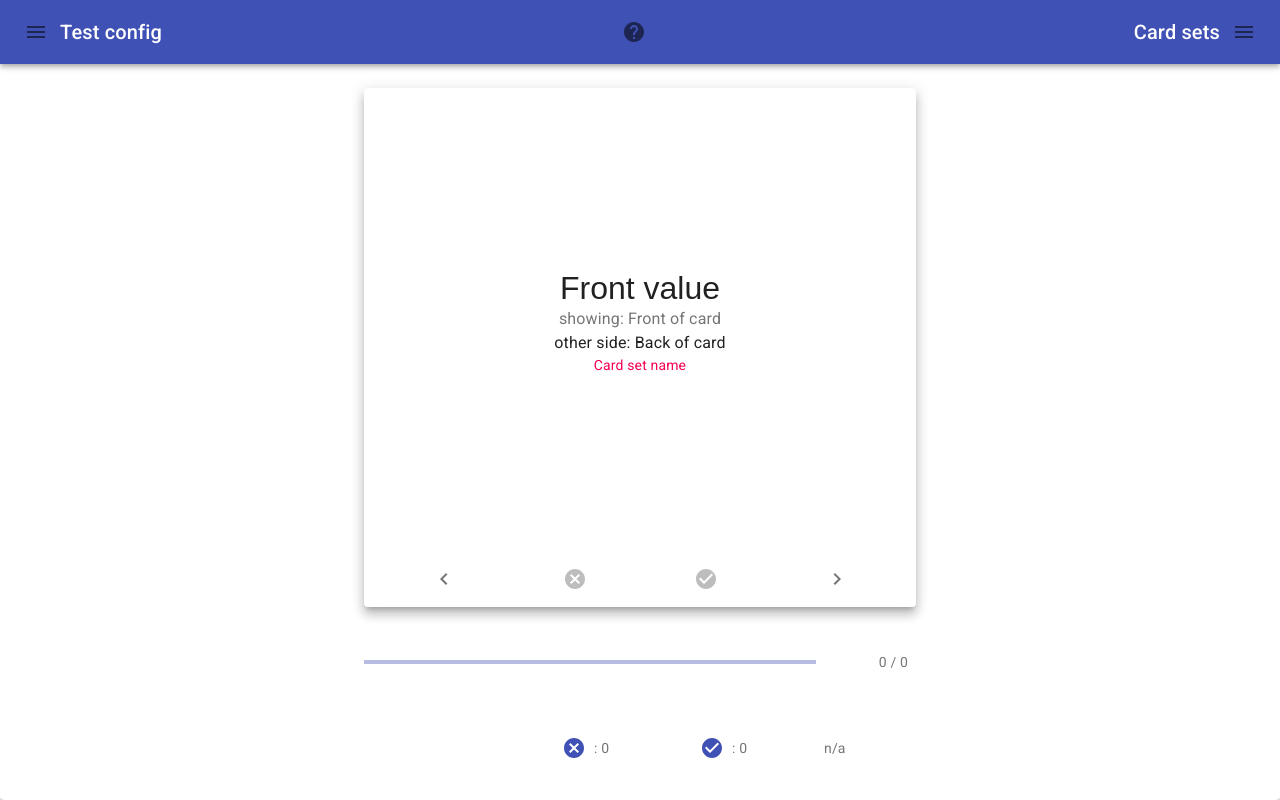
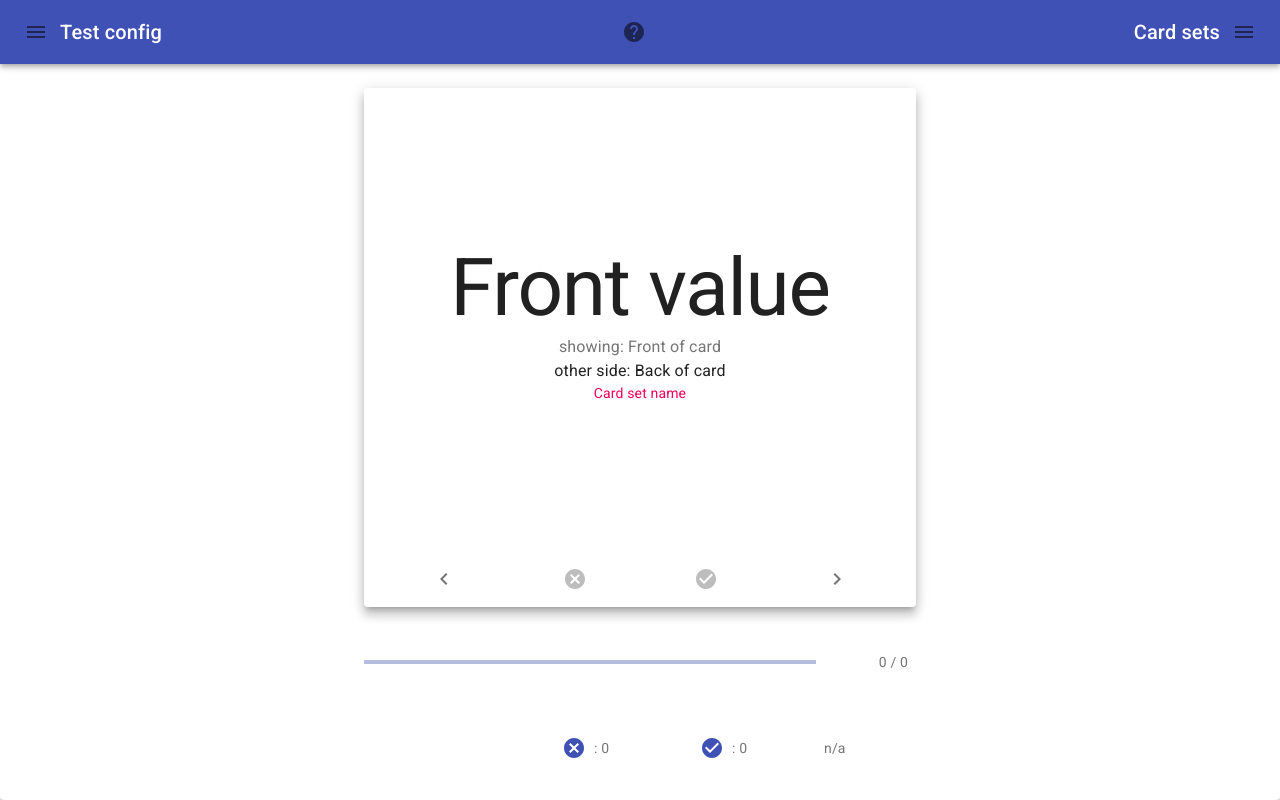
Before and after one commit to ahop1/flashcards, a React (Create React App) app: page / in a window 1280 px wide. Built offline with nearby package versions, Linux system fonts and the light colour scheme.

Commit message:
Previous font size adjustments did not work. Have fixed those now so that font responds to window width AND character length and adjusts for each card.

```diff
--- a/src/App.js
+++ b/src/App.js
@@ -61,7 +61,7 @@ import MuiAlert from '@material-ui/lab/Alert';
 import Backdrop from '@material-ui/core/Backdrop';
 import { createTheme, makeStyles, ThemeProvider } from '@material-ui/core/styles';
 import useMediaQuery from '@material-ui/core/useMediaQuery';
-import React, { useState } from 'react';
+import React, { useState, useEffect } from 'react';
 
 const useStyles = makeStyles((theme) => ({
   root: {
@@ -106,28 +106,7 @@ function Flashcard(props) {
   return (
     <Card align="center" raised style={{ padding: "10px", height: "100%" }}>
       <CardActionArea onClick={props.handleShowFront} style={{ height: "calc(100% - 50px)" }}>
-        <Typography
-          variant="h1"
-          color="textPrimary"
-          style={props.showFront ? (props.frontValue.length >= 11 ? {
-            fontSize: '2rem',
-            fontWeight: 400,
-            '@media (min-width:600px)': {
-              fontSize: '3rem',
-            },
-            [props.theme.breakpoints.up('md')]: {
-              fontSize: '4rem',
-            },
-          } : {}) : (props.backValue.length >= 11 ? {
-            fontSize: '2rem',
-            fontWeight: 400,
-            '@media (min-width:600px)': {
-              fontSize: '3rem',
-            },
-            [props.theme.breakpoints.up('md')]: {
-              fontSize: '4rem',
-            },
-          } : {})}>
+        <Typography variant="h1" color="textPrimary" style={props.fontStyle(props.showFront ? props.frontValue.length : props.backValue.length, props.matchesMedium)}>
           {props.showFront ? props.frontValue : props.backValue}
         </Typography>
         <Typography variant="body1" color="textSecondary">
@@ -1077,17 +1056,6 @@ function App(props) {
     [prefersDarkMode],
   );
 
-  theme.typography.h1 = {
-    fontSize: '3rem',
-    fontWeight: 400,
-    '@media (min-width:600px)': {
-      fontSize: '4rem',
-    },
-    [theme.breakpoints.up('md')]: {
-      fontSize: '5rem',
-    },
-  };
-
   const localFlashcardSettings = JSON.parse(localStorage.getItem("flashcardSettingsString"));
 
   const [leftDrawer, setLeftDrawer] = React.useState(false);
@@ -1103,6 +1071,27 @@ function App(props) {
   const [helpOpen, setHelpOpen] = useState(false);
   const [successAlert, setSuccessAlert] = useState(null);
   const [testAlert, setTestAlert] = useState(null);
+
+  const mediaMatchMedium = window.matchMedia('(min-width:600px)');
+  const [matchesMedium, setMatchesMedium] = useState(mediaMatchMedium.matches);
+
+  useEffect(() => {
+    const handler = e => setMatchesMedium(e.matches);
+    mediaMatchMedium.addEventListener("change", handler);
+    return () => mediaMatchMedium.removeEventListener("change", handler);
+  });
+
+  const char_length_crit = 20;
+
+  const styles = {
+    h1: (char_length, isMedium) => {
+      if (isMedium) {
+        return {fontWeight: 400, fontSize: char_length <= char_length_crit ? '5rem' : '4rem'};
+      } else {
+        return {fontWeight: 400, fontSize: char_length <= char_length_crit ? '3rem' : '2rem'};
+      };
+    }
+  }
 
   const correctCards = testCardSet.filter(cardSet => cardSet.correct === true).length;
   const incorrectCards = testCardSet.filter(cardSet => cardSet.correct === false).length;
@@ -1372,7 +1361,8 @@ function App(props) {
                   handleProgressChange={handleProgressChange}
                   correct={testCardSet.length === 0 ? null : testCardSet[progress].correct}
                   handleCorrectChange={handleCorrectChange}
-                  theme={theme}
+                  fontStyle={styles.h1}
+                  matchesMedium={matchesMedium}
                 />
               </Grid>
               <Grid item xs={12} container alignItems="center" spacing={1}>
```
